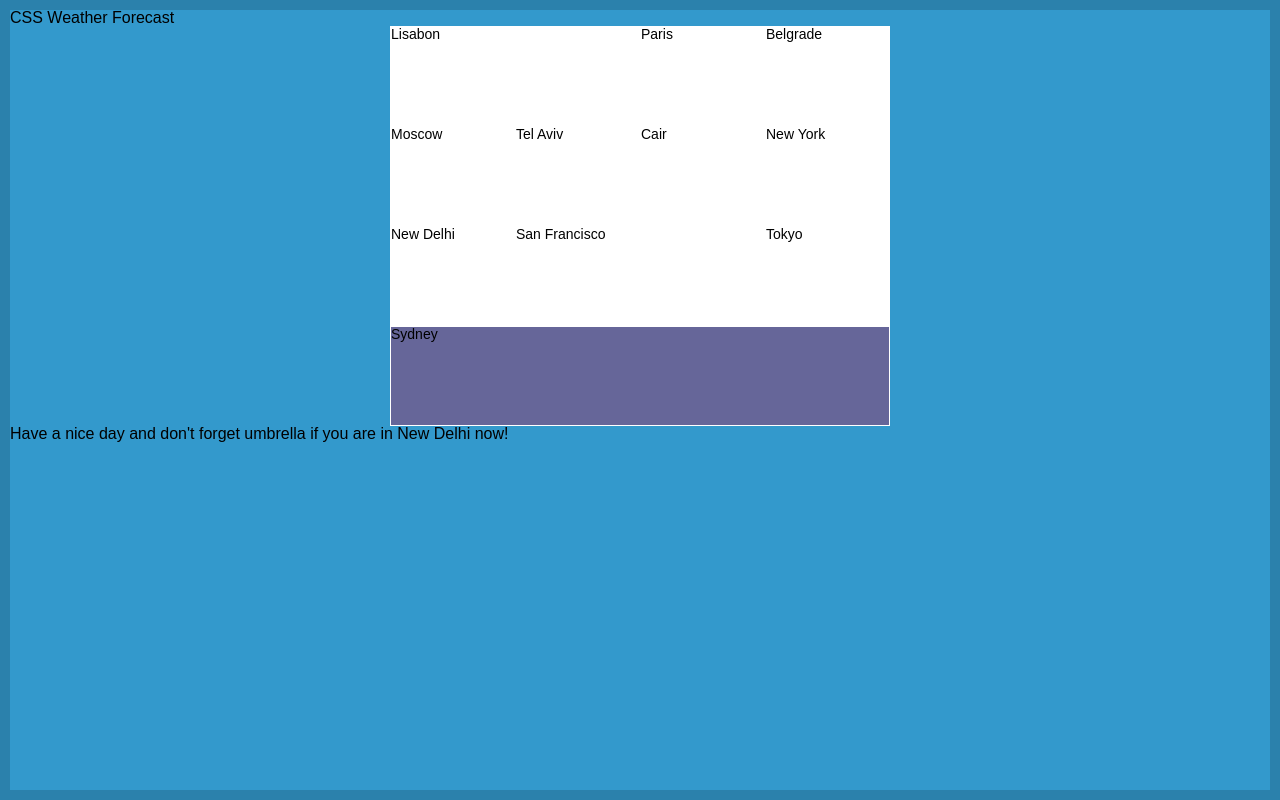
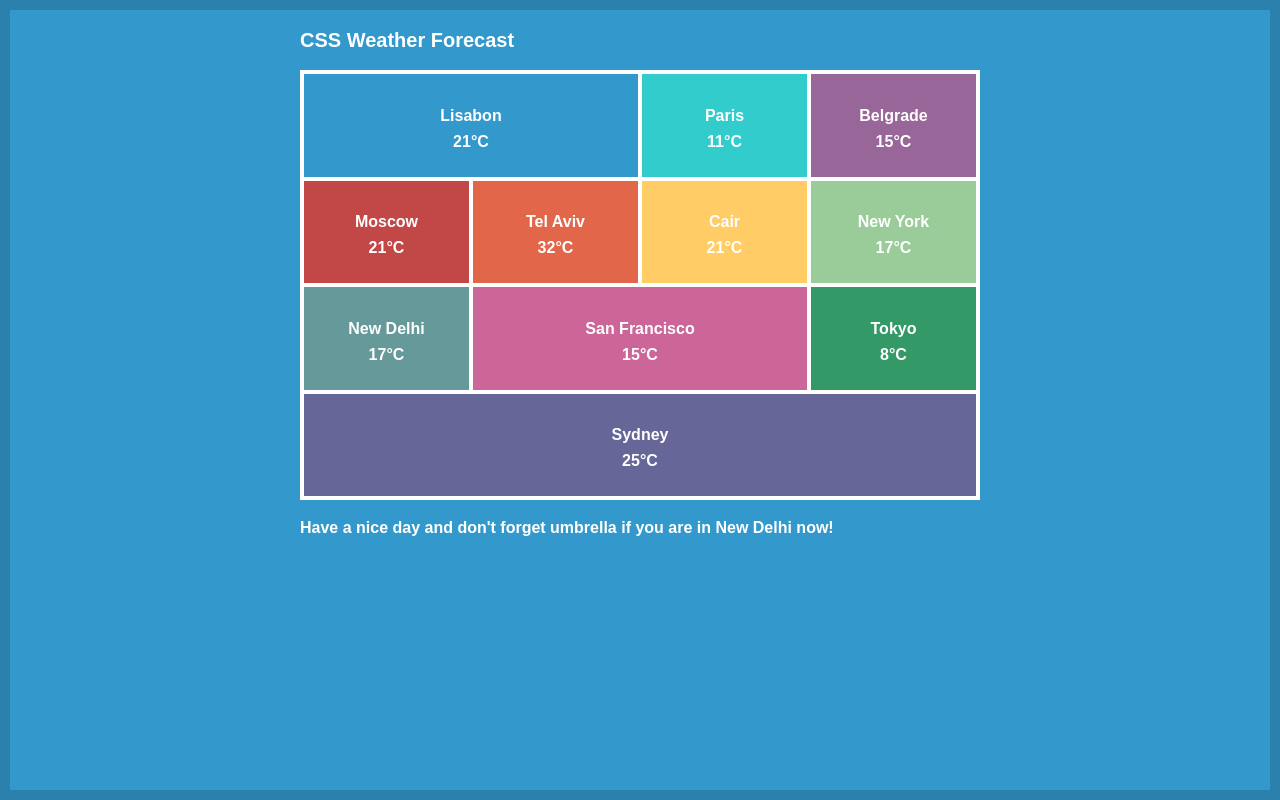
Before and after one commit to horton-web/css-weather-forecas, a plain HTML site: page index.html in a window 1280 px wide. Drawn offline with Linux system fonts and the light colour scheme; some icons are missing.

Commit message:
pre-finaly

```diff
--- a/index.html
+++ b/index.html
@@ -11,23 +11,23 @@
 <body>
 
 	<div class="wrap">
-		<header>
+		<header class="first_header">
 			<h1>CSS Weather Forecast</h1>
 		</header>
 
 		<section>
 			<ul class="pogoda">
-				<li class="fifty">Lisabon</li>
-				<li class="twenty-five">Paris</li>
-				<li class="twenty-five">Belgrade</li>
-				<li class="twenty-five">Moscow</li>
-				<li class="twenty-five">Tel Aviv</li>
-				<li class="twenty-five">Cair</li>
-				<li class="twenty-five">New York</li>
-				<li class="twenty-five">New Delhi</li>
-				<li class="fifty">San Francisco</li>
-				<li class="twenty-five">Tokyo</li>
-				<li class="hundred">Sydney</li>
+				<li class="fifty lisabon"><p>Lisabon</p><span>21&#176</span></li>
+				<li class="twenty-five paris"><p>Paris</p><span>11&#176</span></li>
+				<li class="twenty-five belgrad"><p>Belgrade</p><span>15&#176</span></li>
+				<li class="twenty-five moscow"><p>Moscow</p><span>21&#176</span></li>
+				<li class="twenty-five tel-aviv"><p>Tel Aviv</p><span>32&#176</span></li>
+				<li class="twenty-five cair"><p>Cair</p><span>21&#176</span></li>
+				<li class="twenty-five new-york"><p>New York</p><span>17&#176</span></li>
+				<li class="twenty-five new-delphi"><p>New Delhi</p><span>17&#176</span></li>
+				<li class="fifty san-francisco"><p>San Francisco</p><span>15&#176</span></li>
+				<li class="twenty-five tokyo"><p>Tokyo</p><span>8&#176</span></li>
+				<li class="hundred sydney"><p>Sydney</p><span>25&#176</span></li>
 			</ul>
 		</section>
 
--- a/style/style.css
+++ b/style/style.css
@@ -1,43 +1,72 @@
 * {
 	transition: all .1s ease-in;
+}
+
+* {
+	-webkit-box-sizing: border-box;
+	   -moz-box-sizing: border-box;
+	        box-sizing: border-box;
 }
 
 body {
 	width: 100vw;
 	height: 100vh;
+	font-family: “Lucida Sans Unicode”, “Lucida Grande”, sans-serif;
+	color: #FFF;
+	font-weight: bold;
 }
 
 .wrap {
 	width: 100%;
 	height: 100%;
-	font-family: “Lucida Sans Unicode”, “Lucida Grande”, sans-serif;
 	background-color: #3399cc;
 	border: 10px solid #2b81ac;
-	-webkit-box-sizing: border-box;
-	   -moz-box-sizing: border-box;
-	        box-sizing: border-box;
 }
 
-h1 {
+.first_header {
+	max-width: 680px;
+	margin: 0 auto;
+}
 
+.first_header h1 {
+	margin: 20px 0;
+	font-weight: bold;
+	font-size: 20px;
 }
 
 .pogoda {
 	font-size: 0;
-	width: 500px;
-	height: 400px;
+	max-width: 680px;
+	height: 430px;
 	background-color: #fff;
 	margin: 0 auto;
+	border: 2px solid white;
+}
 
+.pogoda:hover li{
+	opacity: .6;
 }
 
 .pogoda li {
+	border-collapse: collapse;
 	display: inline-block;
-	border: 1px solid white;
+	border: 2px solid white;
 	font-size: 14px;
-	-webkit-box-sizing: border-box;
-	   -moz-box-sizing: border-box;
-	        box-sizing: border-box;
+	text-align: center;
+	padding: 5% 0;
+	font-size: 16px;
+}
+
+.pogoda li:hover {
+	opacity: 1;
+}
+
+.pogoda li p {
+	margin-bottom: 10px;
+}
+
+.pogoda li span::after {
+	content: 'C';
 }
 
 .fifty {
@@ -55,3 +84,53 @@ h1 {
 	height: 25%;
 	background-color: #666699;
 }
+
+.lisabon {
+	background-color: #3399cc;
+}
+
+.paris {
+	background-color: #33cccc;
+}
+
+.belgrad {
+	background-color: #996699;
+}
+
+.moscow {
+	background-color: #c24747;
+}
+
+.tel-aviv {
+	background-color: #e2674a;
+}
+
+.cair {
+	background-color: #ffcc66;
+}
+
+.new-york {
+	background-color: #99cc99;
+}
+
+.new-delphi {
+	background-color: #669999;
+}
+
+.san-francisco {
+	background-color: #cc6699;
+}
+
+.tokyo {
+	background-color: #339966;
+}
+
+.sydney {
+	background-color: #666699;
+}
+
+
+footer {
+	max-width: 680px;
+	margin: 20px auto 0;
+}
```
